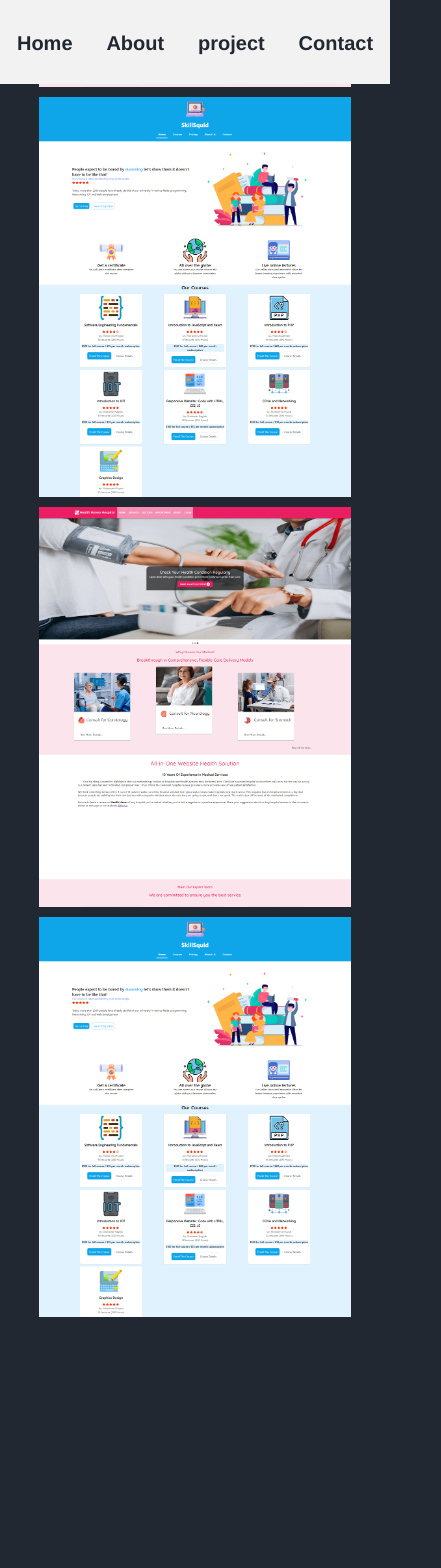
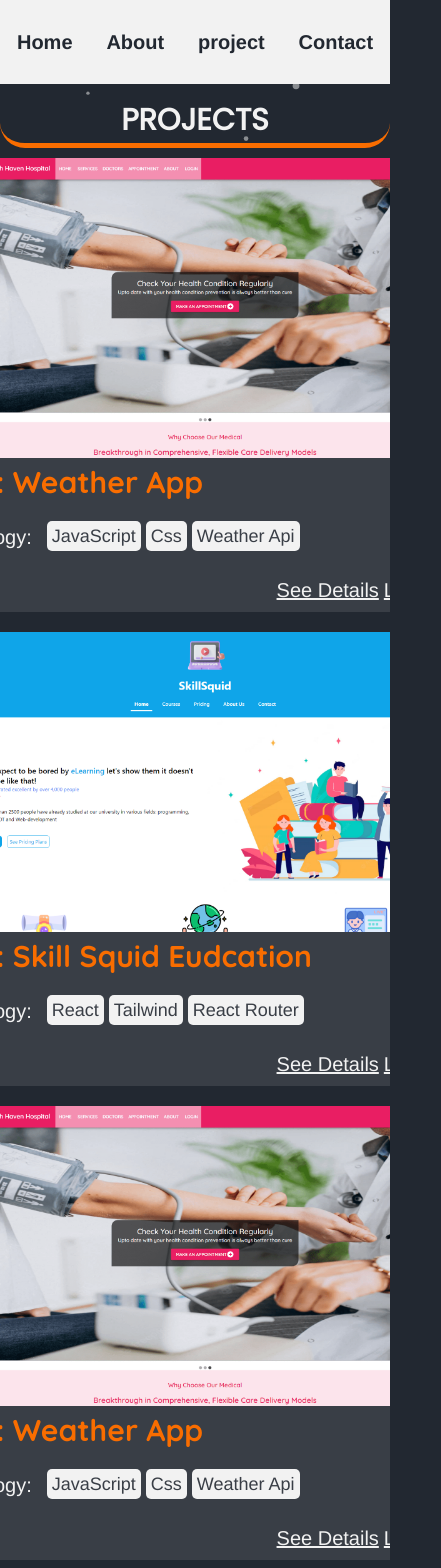
Before and after one commit to Foy5al/fullpage-portfolio, a React (Create React App) app: page /projects in a window 390 px wide. Shown: the top 1568 px of the page, 441 px wide, since content can reach past the window. Before the commit the page ends 1317 px from the top, so only its background shows below. Built offline with nearby package versions, Linux system fonts and the light colour scheme.

Commit message:
project responsive

```diff
--- a/src/common.scss
+++ b/src/common.scss
@@ -1,78 +1,33 @@
-// common container
-.common-container {
-    @include breakpoint(tablet-landscape-up) {
-        display: block;
-        overflow-y: scroll;
-        width: 100%;
-        height: auto;
-        margin-top: 15%;
+// common link
+a {
+    display: inline-block;
+    position: relative;
+    color: var(--secondColor);
+    font-size: 20px;
+
+    &:hover {
+        color: var(--forthColor);
+        transition: all 0.25s ease-in-out;
     }
+}
 
-    @include breakpoint(tablet-portrait-up) {
-        display: block;
-        overflow-y: scroll;
-        width: 100%;
-        height: auto;
-        margin-top: 15%;
-    }
+a:after {
+    content: '';
+    position: absolute;
+    width: 100%;
+    transform: scaleX(0);
+    height: 2px;
+    bottom: 0;
+    left: 0;
+    background-color: var(--forthColor);
+    transform-origin: bottom right;
+    transition: transform 0.25s ease-out;
+}
 
-    @include breakpoint(mobile) {
-        display: block;
-        overflow-y: scroll;
-        width: 100%;
-        height: auto;
-        margin-top: 15%;
-    }
-
-    display: flex;
-    align-items: center;
-    justify-content: center;
-    width: 80vw;
-    height: 100vh;
-    margin: auto;
-
-
-    .common-leftside {
-        @include breakpoint(tablet-landscape-up) {
-            width: 80%;
-            height: auto;
-        }
-
-        @include breakpoint(tablet-portrait-up) {
-            width: 80%;
-            height: auto;
-        }
-
-        @include breakpoint(mobile) {
-            height: auto;
-            margin: auto;
-        }
-
-        background-color: var(--mainColor);
-        height: 90%;
-        width: 100%;
-        display: flex;
-        justify-content: center;
-        align-items: start;
-        flex-direction: column;
-        padding: 20px;
-
-
-        .common-rightside {
-            @include breakpoint (mobile) {
-                height: auto;
-            }
-
-            background-color: var(--thirdColor);
-            height: 100%;
-            width: 100%;
-            display: flex;
-            justify-content: center;
-            align-items: start;
-            flex-direction: column;
-            padding: 20px;
-        }
-    }
+a:hover:after {
+    text-decoration: none;
+    transform: scaleX(1);
+    transform-origin: bottom left;
 }
 
 button {
--- a/src/components/Headers/NavBar/NavBar.scss
+++ b/src/components/Headers/NavBar/NavBar.scss
@@ -105,11 +105,6 @@
                 font-weight: bold;
                 color: var(--mainColor);
 
-                &:hover {
-                    border-bottom: 2px solid var(--forthColor);
-                    transition: opacity 0.3s ease-in-out;
-                    ;
-                }
             }
         }
 
--- a/src/components/Projects/Projects.js
+++ b/src/components/Projects/Projects.js
@@ -4,6 +4,8 @@ import Particles from 'react-tsparticles';
 import Transition from '../../Transition';
 import './Projects.scss';
 import { loadFull } from "tsparticles";
+import { Link } from 'react-router-dom';
+
 
 const Projects = () => {
     const project = gsap.timeline();
@@ -36,11 +38,14 @@ const Projects = () => {
         }, "-=3")
     }, [])
     return (
-        <div>
+        <>
             <Transition timeline={project} />
 
+            <div id='project'>
+
+
                 {/* <div className="project-image project-overlay" > */}
-            {/* <Particles
+                <Particles
                     id="tsparticles"
                     init={particlesInit}
                     loaded={particlesLoaded}
@@ -110,30 +115,62 @@ const Projects = () => {
                         },
                         detectRetina: true,
                     }}
-            /> */}
-
-            {/* </div> */}
+                />
 
 
-            <div className="projects-container">
                 <h1 ref={projecth1}>Projects</h1>
-                <div ref={projectimg} className="project-container">
-                    <div className='box box1'>
-                        <h2>Project Name: Health Haven Hospital</h2>
+                <div ref={projectimg} className="projects-container">
+
+                    <div className="project-container">
+
+                        <div className='box box3'></div>
+                        <h2>Name: Weather App</h2>
+                        <div className='techbox-container'>
+                            <p>Technology:</p>
+                            <span className='techbox'>JavaScript</span>
+                            <span className='techbox'>Css</span>
+                            <span className='techbox'>Weather Api</span>
                         </div>
-                    <div className='box box2'>
-                        {/* <h2>Project Name: Health Haven Hospital</h2> */}
-                    </div>
-                    <div className='box box3'>
-                        {/* <h2>Project Name: Health Haven Hospital</h2> */}
-                    </div>
-                    <div className='box box4'>
-                        {/* <h2>Project Name: Health Haven Hospital</h2> */}
+                        <div>
+                            <Link>See Details</Link>
+                            <a href="https://healthcare-service-react-app.web.app/" target="_blank" rel="noopener noreferrer">Live preview</a>
                         </div>
                     </div>
 
+                    <div className="project-container">
+                        <div className='box box2'></div>
+                        <h2>Name: Skill Squid Eudcation</h2>
+                        <div className='techbox-container'>
+                            <p>Technology:</p>
+                            <span className='techbox'>React</span>
+                            <span className='techbox'>Tailwind</span>
+                            <span className='techbox'>React Router</span>
+
+                        </div>
+                        <div>
+                            <Link>See Details</Link>
+                            <a href="https://react-skillsquid-e-learning.netlify.app/" target="_blank" rel="noopener noreferrer">Live preview</a>
+                        </div>
+
+                    </div>
+
+                    <div className="project-container">
+
+                        <div className='box box3'></div>
+                        <h2>Name: Weather App</h2>
+                        <div className='techbox-container'>
+                            <p>Technology:</p>
+                            <span className='techbox'>JavaScript</span>
+                            <span className='techbox'>Css</span>
+                            <span className='techbox'>Weather Api</span>
+                        </div>
+                        <div>
+                            <Link>See Details</Link>
+                            <a href="https://weather-info-checker.netlify.app/" target="_blank" rel="noopener noreferrer">Live preview</a>
                         </div>
                     </div>
+                </div>
+            </div></>
     );
 };
 
--- a/src/components/Projects/Projects.scss
+++ b/src/components/Projects/Projects.scss
@@ -1,50 +1,154 @@
-.project-image {
-    position: absolute;
-    top: 50%;
-    left: 50%;
-    transform: translate(-50%, -50%);
+@import '../../breakpoints.scss';
+
+#project {
     width: 100%;
-    height: 100%;
+    overflow-x: hidden;
+    height: auto;
     overflow-y: scroll;
-    background-color: none;
 }
 
-/* .project-overlay {
-    background: url(../../Assets/Busy.gif)50% 50% no-repeat;
-    background-size: cover;
-    -webkit-filter: blur(5px);
-    filter: blur(2px);
-} */
+h1 {
+    @include breakpoint(big-desktop-up) {
+        width: 100%;
+    }
+
+    @include breakpoint(desktop-up) {
+        width: 100%;
+    }
+
+    @include breakpoint(tablet-portrait-up) {
+        margin-top: 10%;
+        font-size: 40px;
+    }
+
+    @include breakpoint(mobile) {
+        margin-top: 25%;
+        width: 100%;
+        border-radius: 50px;
+        font-size: 30px;
+        margin-bottom: 10px;
+        border-bottom: 5px solid var(--forthColor);
+    }
+
+    width: 80%;
+    font-family: 'Poppins';
+    color: var(--skin1);
+    font-size: 100px;
+    color: var(--secondColor);
+    text-transform: uppercase;
+    text-align: center;
+}
 
 .projects-container {
+    @include breakpoint(tablet-landscape-up) {
+        margin: 0;
+    }
+
+    @include breakpoint(tablet-portrait-up) {
+        width: 80%;
+        margin: auto;
+        align-items: flex-start;
+        justify-content: start;
+    }
+
+    width: 80%;
     display: flex;
-    flex-direction: column;
+    flex-wrap: wrap;
+    margin: auto;
+    height: auto;
+    margin-bottom: 20px;
     align-items: center;
     justify-content: center;
-    width: 100%;
-    height: 100vh;
-    position: absolute;
-    top: 0;
+}
 
-    h1 {
-        font-family: 'Poppins';
-        color: var(--skin1);
-        font-size: 100px;
-        color: var(--secondColor);
-        text-transform: uppercase;
+.project-container {
+    margin-bottom: 20px;
+    background-color: var(--thirdColor);
+    border-radius: 20px;
+    margin-left: 20px;
+
+    h2 {
+
+        @include breakpoint(tablet-portrait-up) {
+            font-size: 25px;
+        }
+
+        color: var(--forthColor);
+        font-family: "Quicksand";
+        font-size: 30px;
+        padding: 5px;
+    }
+
+    .techbox-container {
+        @include breakpoint(tablet-portrait-up) {
+            display: flex;
+            flex-wrap: wrap;
+        }
+
+        @include breakpoint(mobile) {
+            display: flex;
+            flex-wrap: wrap;
+            align-items: center;
+        }
+
+        p {
+            display: inline;
+            color: var(--secondColor);
+            padding: 10px;
+            font-size: 20px;
+
+        }
+
+        // technology span
+        span {
+            @include breakpoint(mobile) {
+                margin-bottom: 2px;
+                height: 20px;
+                text-align: center;
+            }
+
+            background-color: var(--secondColor);
+            color: var(--thirdColor);
+            padding: 5px;
+            margin-left: 5px;
+            border-radius: 5px;
+            font-size: 18px;
+            cursor: pointer;
+        }
+    }
+
+    div {
+        text-align: end;
+        margin-bottom: 5px;
+        border-radius: 20px;
+        padding: 10px;
+        margin: auto;
+
+        a {
+            margin-left: 5px;
+        }
+
+
     }
 }
 
-.project-container {
-    width: 80%;
-    display: flex;
-    justify-content: space-around;
-    flex-wrap: wrap;
-    height: auto;
-}
+.project-container .box {
+    @include breakpoint(tablet-landscape-up) {
+        width: fill;
+        height: 400px;
+    }
 
-.project-container .box {
-    margin-top: 10px;
+    @include breakpoint(tablet-portrait-up) {
+        width: fill;
+        height: 300px;
+    }
+
+    @include breakpoint(mobile) {
+        width: fill;
+        height: 280px;
+    }
+
+    border-radius: 20px;
     width: 580px;
     height: 400px;
     background: #000;
```
Also changed, not shown: src/breakpoints.scss (+0 -38 lines), 1 other file (tests, documents, lock files or other folders). Lines whose indentation alone changed are shown as unchanged.
